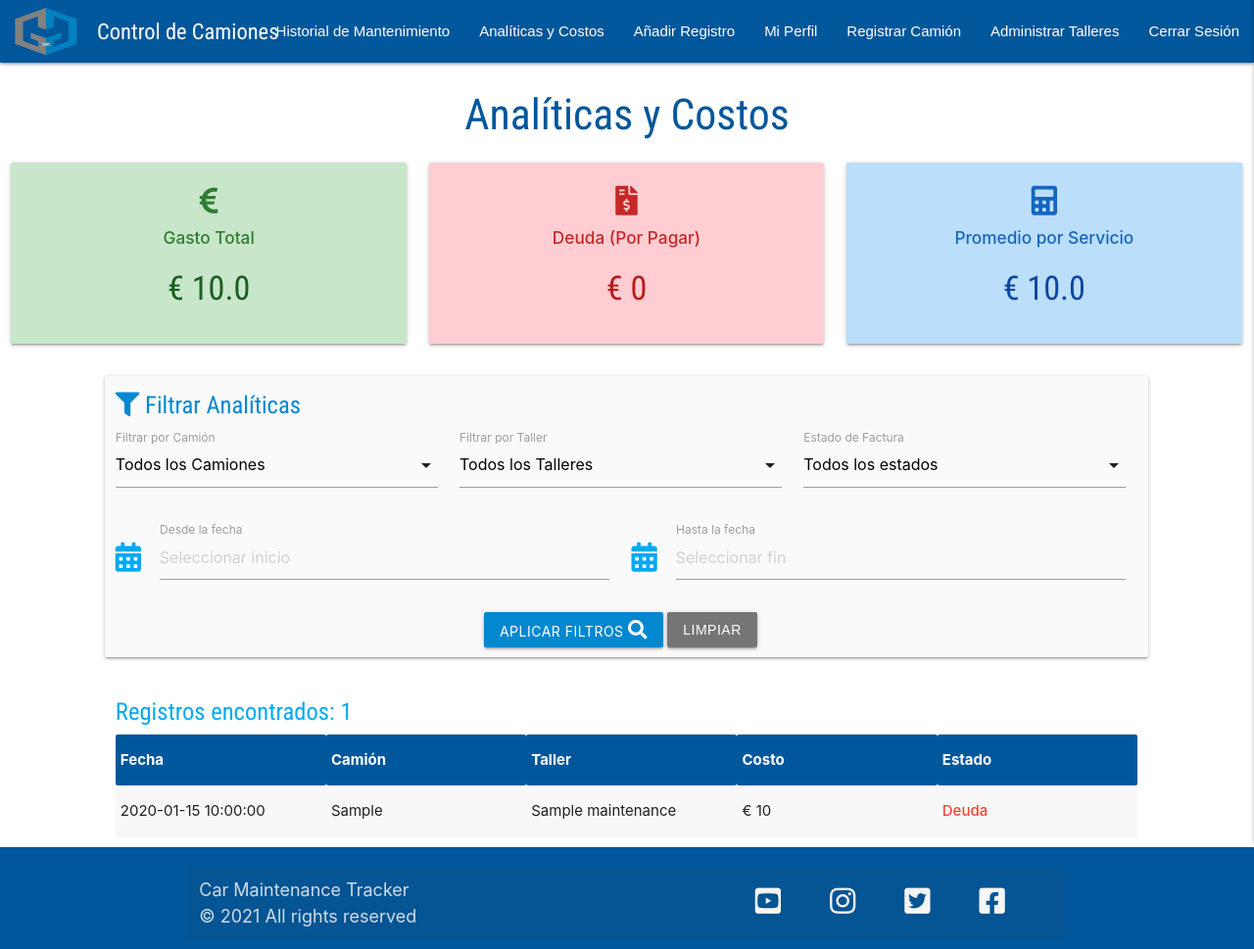
After one commit to YainderJ/Trackeo-de-camiones, a Flask app: page /analytics in a window 1280 px wide. The commit adds this page. Shown: the whole page at 98% size. Run offline with Flask 2, Linux system fonts and the light colour scheme; the visitor is signed in with stand-in values (Sample User, id 1); a database or web service that is not in the repository returns one stand-in record (values such as "Sample title"); some libraries are stand-ins or nearby versions.

Commit message:
Agregando analiticas y cambio estetica interfaz

```diff
--- a/app.py
+++ b/app.py
@@ -5,6 +5,7 @@ from flask import (
 from flask_pymongo import PyMongo
 from bson.objectid import ObjectId
 from werkzeug.security import generate_password_hash, check_password_hash
+from datetime import datetime
 if os.path.exists("env.py"):
     import env
 
@@ -310,6 +311,112 @@ def logout():
     session.pop("user", None)
     return redirect(url_for("login"))
 
+# area de analítica - KPIs, filtros, etc.
+
+@app.route("/analytics", methods=["GET", "POST"])
+def analytics():
+    if session:
+        # 1. Preparar la consulta base (Query)
+        query = {}
+        if session["user"] != "admin":
+            query["username"] = session["user"]
+
+        # 2. Obtener listas para los selectores desplegables
+        if session["user"] == "admin":
+            user_cars = list(mongo.db.cars.find())
+        else:
+            user_cars = list(mongo.db.cars.find({"user": session["user"]}))
+
+        garages = list(mongo.db.garage.find().sort("garage_name", 1))
+
+        # Variables iniciales para las fechas
+        start_date_str = None
+        end_date_str = None
+
+        # 3. Aplicar Filtros básicos si el usuario presionó "Aplicar Filtros"
+        if request.method == "POST":
+            reg_no = request.form.get("reg_no")
+            garage_name = request.form.get("garage_name")
+            service_paid = request.form.get("service_paid")
+
+            start_date_str = request.form.get("start_date")
+            end_date_str = request.form.get("end_date")
+
+            # Añadir a la búsqueda de MongoDB los filtros de texto exacto
+            if reg_no:
+                query["reg_no"] = reg_no
+            if garage_name:
+                query["garage_name"] = garage_name
+            if service_paid:
+                query["service_paid"] = service_paid
+
+        # 4. Buscar los registros en la base de datos
+        logs = list(mongo.db.maintenance.find(query).sort("service_date", -1))
+
+        # 4.5 Filtrar por rango de fechas (Matemática en Python)
+        if request.method == "POST" and (start_date_str or end_date_str):
+            filtered_logs = []
+            for log in logs:
+                try:
+                    # Convertir la fecha del registro (texto) a formato de fecha real
+                    log_date = datetime.strptime(log["service_date"], "%d, %B, %Y")
+
+                    valid_start = True
+                    valid_end = True
+
+                    # Comprobar si es mayor a la fecha de inicio
+                    if start_date_str:
+                        start_date = datetime.strptime(start_date_str, "%d, %B, %Y")
+                        if log_date < start_date:
+                            valid_start = False
+
+                    # Comprobar si es menor a la fecha de fin
+                    if end_date_str:
+                        end_date = datetime.strptime(end_date_str, "%d, %B, %Y")
+                        if log_date > end_date:
+                            valid_end = False
+
+                    # Si pasa las pruebas, se mantiene en la lista
+                    if valid_start and valid_end:
+                        filtered_logs.append(log)
+
+                except ValueError:
+                    # Si alguna fecha vieja está mal escrita en la BD, no borramos el registro
+                    filtered_logs.append(log)
+
+            # Reemplazar la lista completa por la filtrada
+            logs = filtered_logs
+
+        # 5. Calcular los KPIs (Costos Totales, Deudas, Promedios)
+        total_gasto = 0
+        deuda_total = 0
+
+        for log in logs:
+            try:
+                cost = float(log.get("service_cost", 0))
+            except ValueError:
+                cost = 0.0
+
+            total_gasto += cost
+
+            if log.get("service_paid") == "no":
+                deuda_total += cost
+
+        # Calcular el promedio (evitando que dé error si no hay registros)
+        promedio_costo = total_gasto / len(logs) if len(logs) > 0 else 0
+
+        # 6. Enviar todo al archivo HTML
+        return render_template("analytics.html",
+                               logs=logs,
+                               user_cars=user_cars,
+                               garages=garages,
+                               total_gasto=round(total_gasto, 2),
+                               deuda_total=round(deuda_total, 2),
+                               promedio_costo=round(promedio_costo, 2))
+
+    # Si no hay sesión iniciada, expulsar al login
+    flash("Inicio de sesión requerido")
+    return redirect(url_for("login"))
 
 if __name__ == "__main__":
     app.run(host=os.environ.get("IP"),
--- a/static/css/style.css
+++ b/static/css/style.css
@@ -226,3 +226,17 @@ main {
         padding-bottom: 10px !important;
     }
 }
+
+/* -_-_-_-_-_-_-_-_-_-_ Logo Empresa _-_-_-_-_-_-_-_-_-_- */
+.company-logo {
+    height: 40px; /* Ajusta este valor dependiendo de qué tan alto sea tu logo */
+    width: auto;
+    margin-left: 10px;
+    margin-right: 10px;
+}
+
+@media(min-width: 992px){
+    .company-logo {
+        height: 50px; /* Un poco más grande en computadoras */
+    }
+}
--- /dev/null
+++ b/templates/analytics.html
@@ -0,0 +1,117 @@
+{% extends "base.html" %}
+{% block content %}
+<h3 class="light-blue-text text-darken-4 center-align text-shadow">Analíticas y Costos</h3>
+
+<div class="row">
+    <div class="col s12 m4">
+        <div class="card-panel green lighten-4 center-align">
+            <i class="fas fa-euro-sign fa-2x green-text text-darken-3"></i>
+            <h6 class="green-text text-darken-3"><strong>Gasto Total</strong></h6>
+            <h4 class="green-text text-darken-4">€ {{ total_gasto }}</h4>
+        </div>
+    </div>
+    <div class="col s12 m4">
+        <div class="card-panel red lighten-4 center-align">
+            <i class="fas fa-file-invoice-dollar fa-2x red-text text-darken-3"></i>
+            <h6 class="red-text text-darken-3"><strong>Deuda (Por Pagar)</strong></h6>
+            <h4 class="red-text text-darken-4">€ {{ deuda_total }}</h4>
+        </div>
+    </div>
+    <div class="col s12 m4">
+        <div class="card-panel blue lighten-4 center-align">
+            <i class="fas fa-calculator fa-2x blue-text text-darken-3"></i>
+            <h6 class="blue-text text-darken-3"><strong>Promedio por Servicio</strong></h6>
+            <h4 class="blue-text text-darken-4">€ {{ promedio_costo }}</h4>
+        </div>
+    </div>
+</div>
+
+<div class="row">
+    <form class="col s12 m10 offset-m1 card-panel grey lighten-5" method="POST" action="{{ url_for('analytics') }}">
+        <h5 class="light-blue-text text-darken-2"><i class="fas fa-filter"></i> Filtrar Analíticas</h5>
+
+        <div class="row">
+            <div class="input-field col s12 m4">
+                <select id="reg_no" name="reg_no">
+                    <option value="" selected>Todos los Camiones</option>
+                    {% for car in user_cars %}
+                        <option value="{{ car.reg_no }}">{{ car.reg_no }} ({{ car.make }})</option>
+                    {% endfor %}
+                </select>
+                <label>Filtrar por Camión</label>
+            </div>
+
+            <div class="input-field col s12 m4">
+                <select id="garage_name" name="garage_name">
+                    <option value="" selected>Todos los Talleres</option>
+                    {% for gar in garages %}
+                        <option value="{{ gar.garage_name }}">{{ gar.garage_name }}</option>
+                    {% endfor %}
+                </select>
+                <label>Filtrar por Taller</label>
+            </div>
+
+            <div class="input-field col s12 m4">
+                <select id="service_paid" name="service_paid">
+                    <option value="" selected>Todos los estados</option>
+                    <option value="yes">Pagados</option>
+                    <option value="no">Por Pagar</option>
+                </select>
+                <label>Estado de Factura</label>
+            </div>
+        </div>
+
+        <div class="row">
+            <div class="input-field col s12 m6">
+                <i class="fas fa-calendar-alt prefix light-blue-text"></i>
+                <input placeholder="Seleccionar inicio" id="start_date" name="start_date" type="text" class="datepicker">
+                <label for="start_date">Desde la fecha</label>
+            </div>
+            <div class="input-field col s12 m6">
+                <i class="fas fa-calendar-alt prefix light-blue-text"></i>
+                <input placeholder="Seleccionar fin" id="end_date" name="end_date" type="text" class="datepicker">
+                <label for="end_date">Hasta la fecha</label>
+            </div>
+        </div>
+
+        <div class="row center-align">
+            <button type="submit" class="btn light-blue darken-2">Aplicar Filtros <i class="fas fa-search"></i></button>
+            <a href="{{ url_for('analytics') }}" class="btn grey darken-1">Limpiar</a>
+        </div>
+    </form>
+</div>
+
+<div class="row">
+    <div class="col s12 m10 offset-m1">
+        <h5 class="light-blue-text">Registros encontrados: {{ logs|length }}</h5>
+        <table class="striped responsive-table">
+            <thead class="light-blue darken-4 white-text">
+                <tr>
+                    <th>Fecha</th>
+                    <th>Camión</th>
+                    <th>Taller</th>
+                    <th>Costo</th>
+                    <th>Estado</th>
+                </tr>
+            </thead>
+            <tbody>
+                {% for log in logs %}
+                <tr>
+                    <td>{{ log.service_date }}</td>
+                    <td>{{ log.reg_no }}</td>
+                    <td>{{ log.garage_name }}</td>
+                    <td>€ {{ log.service_cost }}</td>
+                    <td>
+                        {% if log.service_paid == "yes" %}
+                            <span class="green-text">Pagado</span>
+                        {% else %}
+                            <span class="red-text"><strong>Deuda</strong></span>
+                        {% endif %}
+                    </td>
+                </tr>
+                {% endfor %}
+            </tbody>
+        </table>
+    </div>
+</div>
+{% endblock %}
--- a/templates/base.html
+++ b/templates/base.html
@@ -1,17 +1,46 @@
+<!DOCTYPE html>
+<html lang="en">
+
 <!DOCTYPE html>
 <html lang="en">
 
 <head>
     <meta charset="UTF-8">
     <meta name="viewport" content="width=device-width, initial-scale=1.0">
-    <link rel="stylesheet" href="https://cdnjs.cloudflare.com/ajax/libs/font-awesome/5.13.1/css/all.min.css"
-        integrity="sha512-xA6Hp6oezhjd6LiLZynuukm80f8BoZ3OpcEYaqKoCV3HKQDrYjDE1Gu8ocxgxoXmwmSzM4iqPvCsOkQNiu41GA=="
-        crossorigin="anonymous" type="text/css">
+    <meta http-equiv="X-UA-Compatible" content="ie=edge">
+
+    <link rel="icon" href="{{ url_for('static', filename='images/favicon.png') }}" type="image/png">
+
+    <link rel="stylesheet" href="https://cdnjs.cloudflare.com/ajax/libs/font-awesome/5.15.3/css/all.min.css"
+        integrity="sha512-iBBXm8fW90+nuLcSKlbmrPcLa0OT92xO1BIsZ+ywDWZCvqsWgccV3gFoRBv0z+8dLJgyAHIhR35VZc2oM/gI1w=="
+        crossorigin="anonymous" type="text/css" />
     <link rel="stylesheet" href="https://cdnjs.cloudflare.com/ajax/libs/materialize/1.0.0/css/materialize.min.css"
         type="text/css">
     <link rel="stylesheet" href="{{ url_for('static', filename='css/style.css') }}" type="text/css">
-    {% block styles %}
-    {% endblock %}
+
+    <style>
+        /* Asegura que el logo no se salga de la barra de navegación */
+        .company-logo-container {
+            display: flex !important;
+            align-items: center !important;
+            height: 100% !important; /* Altura completa de la nav */
+            padding-left: 15px !important;
+        }
+
+        .company-logo-img {
+            /* FORZAMOS LA ALTURA MÁXIMA AQUÍ. Ajusta 50px si lo quieres más pequeño o grande */
+            height: 50px !important;
+            width: auto !important; /* Mantiene la proporción */
+            max-width: 100% !important;
+        }
+
+        /* Ajuste para el texto al lado del logo */
+        .header-title-adjusted {
+            margin-left: 10px !important;
+            font-size: 1.5rem !important; /* Tamaño normal del título */
+        }
+    </style>
+
     <title>Control de Camiones</title>
 </head>
 
@@ -20,14 +49,21 @@
         <nav class="navbar-extended light-blue darken-4">
             <div class="nav-wrapper">
                 {% if session.user %}
-                <a href="{{ url_for('tracker') }}" class="fas fa-car"><span class="header-title">Control de Camiones</span></a>
+                <a href="{{ url_for('tracker') }}" class="brand-logo left company-logo-container">
+                    <img src="{{ url_for('static', filename='images/logo.png') }}" alt="Logo" class="company-logo-img">
+                    <span class="header-title header-title-adjusted hide-on-med-and-down">Control de Camiones</span>
+                </a>
                 {% else %}
-                <a href="{{ url_for('login') }}" class="fas fa-car"><span class="header-title">Control de Camiones</span></a>
+                <a href="{{ url_for('login') }}" class="brand-logo left company-logo-container">
+                    <img src="{{ url_for('static', filename='images/logo.png') }}" alt="Logo" class="company-logo-img">
+                    <span class="header-title header-title-adjusted hide-on-med-and-down">Control de Camiones</span>
+                </a>
                 {% endif %}
                 <a href="#" data-target="mobile-demo" class="sidenav-trigger right"><i class="fas fa-bars"></i></a>
                 <ul class="right hide-on-med-and-down">
                     {% if session.user %}
                         <li><a href="{{ url_for('tracker') }}">Historial de Mantenimiento</a></li>
+                        <li><a href="{{ url_for('analytics') }}">Analíticas y Costos</a></li>
                         <li><a href="{{ url_for('add_record') }}">Añadir Registro</a></li>
                         <li><a href="{{ url_for('userprofile', username=session['user']) }}">Mi Perfil</a></li>
                         <li><a href="{{ url_for('addcar', username=session['user']) }}">Registrar Camión</a></li>
@@ -50,6 +86,7 @@
             </li>
             {% if session.user %}
                 <li><a class="white-text" href="{{ url_for('tracker') }}">Historial de Mantenimiento</a></li>
+                <li><a class="white-text" href="{{ url_for('analytics') }}">Analíticas y Costos</a></li>
                 <li><a class="white-text" href="{{ url_for('add_record') }}">Añadir Registro</a></li>
                 <li><a class="white-text" href="{{ url_for('userprofile', username=session['user']) }}">Mi Perfil</a>
                 </li>
```
Also changed, not shown: static/images/favicon.png (added), static/images/logo.png (added).
